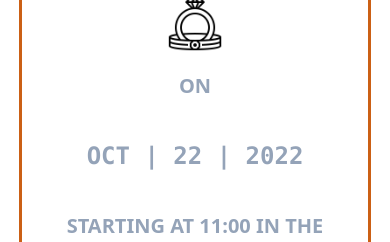
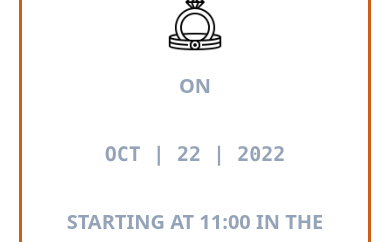
Before and after one commit to Mr-Georgie/wedding-template, a React (Create React App) app: page / in a window 390 px wide. Shown: the part 1440-1682 px from the top of the page. Built offline with nearby package versions, Linux system fonts and the light colour scheme.

Commit message:
update 002

```diff
--- a/src/components/Info.js
+++ b/src/components/Info.js
@@ -41,7 +41,7 @@ function Info() {
         </p>
 
         <p
-          className="text-center text-slate-400 p-5 text-2xl md:text-4xl lg:text-4xl
+          className="text-center text-slate-400 p-5 text-xl md:text-3xl lg:text-4xl
             font-bold uppercase font-mono"
         >
           OCT | 22 | 2022
```
